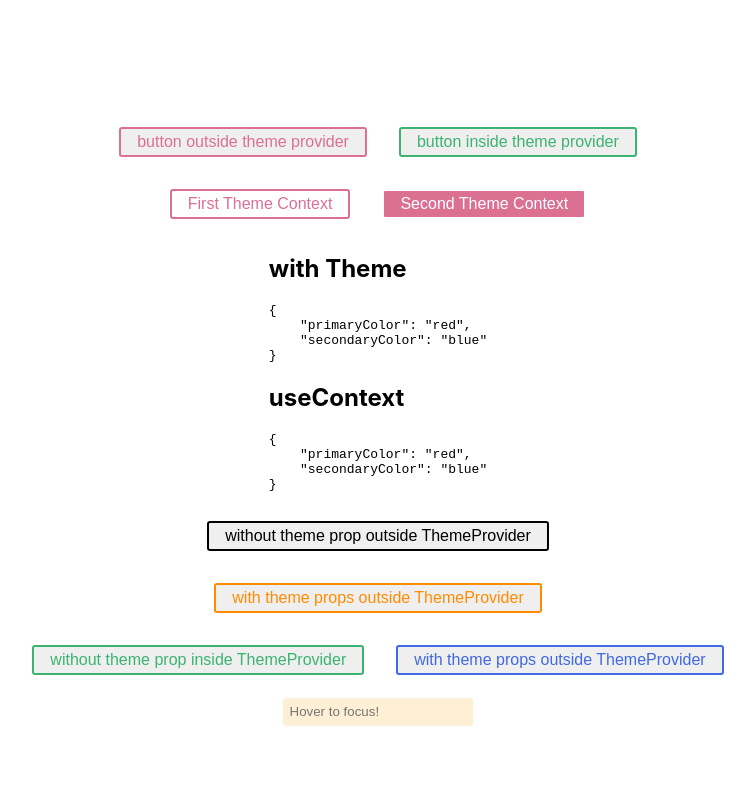
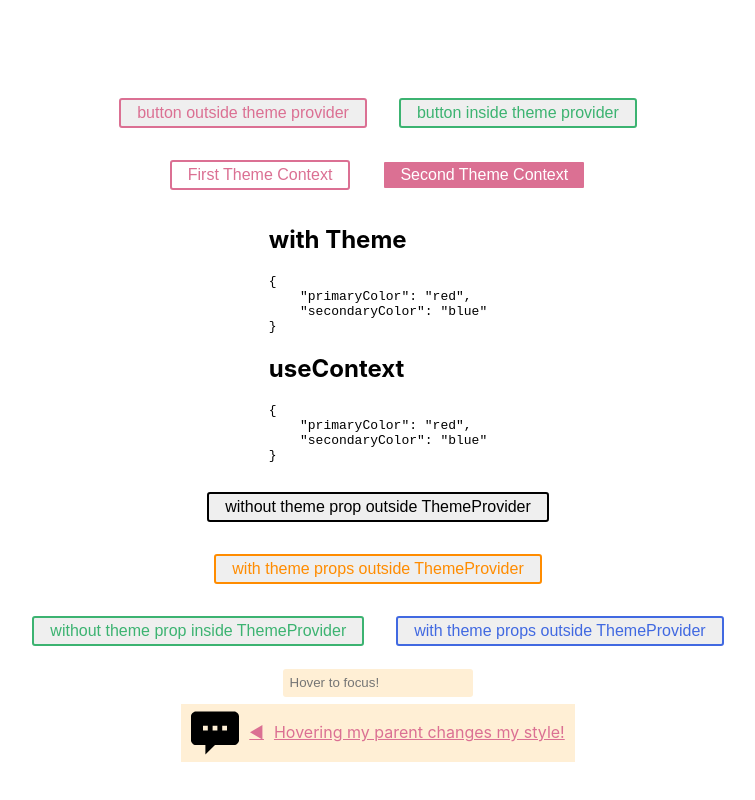
Before and after one commit to nbstsh/styled-components-playground, a React (Create React App) app: page / in a window 1280 px wide. Shown: the part 1672-2472 px from the top of the page, without its empty margins (262-1017 px from the left). Built offline with nearby package versions, Linux system fonts and the light colour scheme.

Commit message:
Use component in selector

```diff
--- a/src/components/advanced/advanced.component.tsx
+++ b/src/components/advanced/advanced.component.tsx
@@ -5,6 +5,7 @@
 import GetTheme from '../get-theme/get-theme.component';
 import ThemeProps from '../theme-props/theme-props.component';
 import Refs from '../refs/refs.component';
+import ComponentInSelector from '../component-in-selector/component-in-selector.component';
 
 const Wrapper = styled.div`
 	min-width: 100vw;
@@ -23,6 +24,7 @@
 			<GetTheme />
 			<ThemeProps />
 			<Refs />
+			<ComponentInSelector />
 		</Wrapper>
 	);
 };
--- /dev/null
+++ b/src/components/component-in-selector/component-in-selector.component.tsx
@@ -0,0 +1,43 @@
+import React from 'react';
+import styled from 'styled-components';
+
+const Link = styled.a`
+  display: flex;
+  align-items: center;
+  padding: 5px 10px;
+  background: papayawhip;
+  color: palevioletred;
+`
+
+const Icon = styled.svg`
+  flex: none;
+  transition: fill .25s;
+  width: 48px;
+  height: 48px;
+  ${Link}:hover & {
+    fill: rebeccapurple;
+  }
+`
+
+const Label = styled.span`
+  display: flex;
+  align-items: center;
+  line-height: 1.2;
+  &::before {
+    content: '◀';
+    margin: 0 10px;
+  }
+`
+
+const ComponentInSelector = () => {
+	return <div>
+    <Link href="#">
+      <Icon viewBox='0 0 20 20'>
+      <path d="M10 15h8c1 0 2-1 2-2V3c0-1-1-2-2-2H2C1 1 0 2 0 3v10c0 1 1 2 2 2h4v4l4-4zM5 7h2v2H5V7zm4 0h2v2H9V7zm4 0h2v2h-2V7z"/>
+      </Icon>
+      <Label>Hovering my parent changes my style!</Label>
+    </Link>
+  </div>;
+};
+
+export default ComponentInSelector;
```
